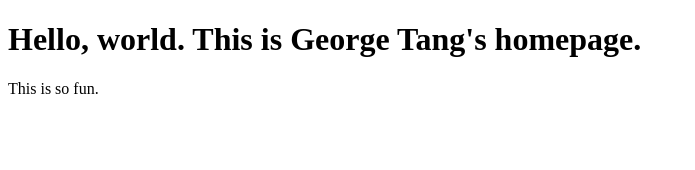
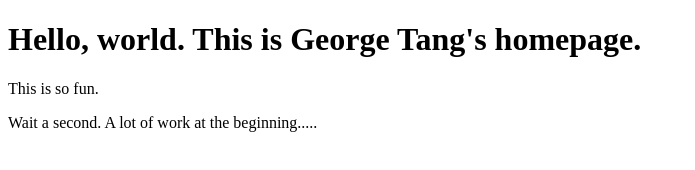
Before and after one commit to Diplotaurus/allaboutmememe, a plain HTML site: page index.html in a window 1280 px wide. Shown: the whole page, without its empty margins (0-695 px from the left). Drawn offline with Linux system fonts and the light colour scheme.

Commit message:
second paragraph

```diff
--- a/index.html
+++ b/index.html
@@ -8,5 +8,6 @@
 <body>
  <h1> Hello, world. This is George Tang's homepage.</h1>
  <p>This is so fun.</p>
+ <p>Wait a second. A lot of work at the beginning.....</p>
 </body>
 </html>
```
